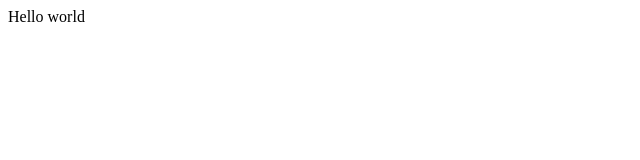
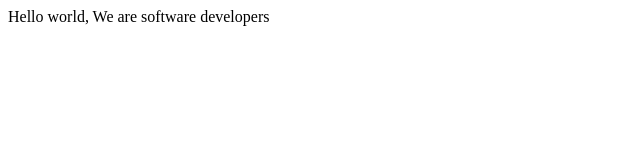
Before and after one commit to Wbam/fcc-test-suite-template-master, a plain HTML site: page fcc-test-suite-template-master/index.html in a window 1280 px wide. Shown: the whole page, without its empty margins (0-640 px from the left). Drawn offline with Linux system fonts and the light colour scheme.

Commit message:
added text

```diff
--- a/fcc-test-suite-template-master/index.html
+++ b/fcc-test-suite-template-master/index.html
@@ -8,7 +8,7 @@
 
   <body>
     <script src="https://cdn.freecodecamp.org/testable-projects-fcc/v1/bundle.js"></script>
-Hello world
+Hello world, We are software developers
     <!--
 
     Hello Camper!
```
